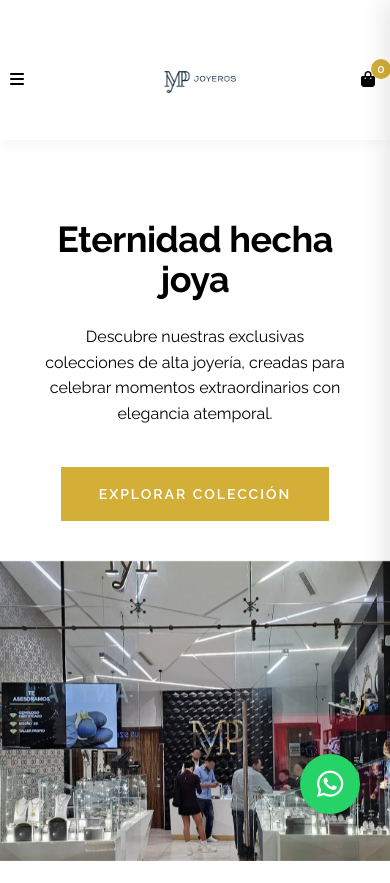
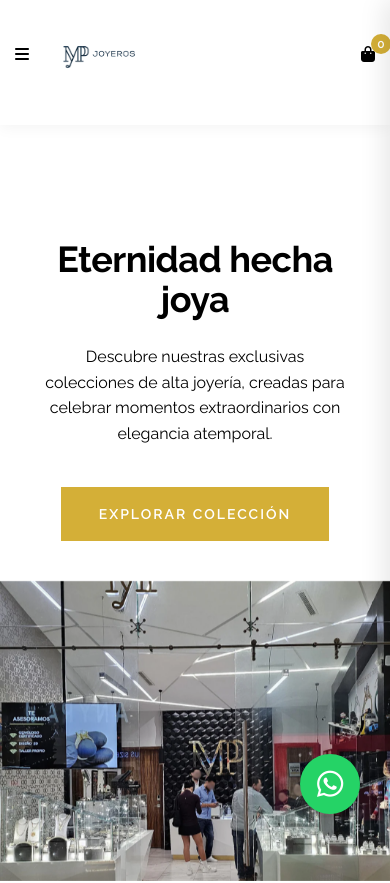
Before and after one commit to SMperfumesarabes/catalogo, a plain HTML site: page index.html in a window 390 px wide. Shown: the top 883 px of the page. Drawn offline with Linux system fonts and the light colour scheme.

Commit message:
fix header

```diff
--- a/styles.css
+++ b/styles.css
@@ -1019,55 +1019,85 @@ footer {
 }
 
 @media (max-width: 768px) {
-    /* Añade o modifica esto */
+    /* Header fijo optimizado */
     header {
         position: fixed;
         top: 0;
+        left: 0;
         width: 100%;
+        height: auto;
         z-index: 1000;
         background: var(--white);
-        box-shadow: 0 2px 15px rgba(0, 0, 0, 0.05);
-        padding: 15px 0;
-        transition: var(--transition);
+        box-shadow: 0 2px 10px rgba(0, 0, 0, 0.1);
+        padding: 10px 0;
+        transition: none;
     }
 
-    /* Y añade esto para compensar el espacio */
+    /* Compensación de espacio mejorada */
+    body {
+        padding-top: 80px !important;
+    }
+
     .app-container {
-        padding-top: 80px;
+        min-height: calc(100vh - 80px);
+        overflow-x: hidden;
+        padding-top: 0;
     }
+
+    /* Estructura del header */
     .header-container {
-        flex-wrap: wrap;
-        justify-content: space-between;
-        transform: none;
-        transition: none;
-        padding: 10px;
+        display: flex;
+        flex-direction: column;
+        padding: 0 15px;
+        width: 100%;
+        margin: 0 auto;
     }
 
     .mobile-header-left {
         display: flex;
         align-items: center;
+        justify-content: space-between;
         width: 100%;
-        justify-content: space-between;
-        margin-bottom: 15px;
+        margin-bottom: 0;
     }
 
     .menu-toggle {
         order: -1;
         margin-right: 15px;
+        z-index: 1001;
     }
 
     .logo-link {
         order: 0;
+        flex-grow: 1;
+        text-align: center;
+    }
+
+    .logo-img {
+        height: 65px;
+        max-width: 100%;
+        transition: none;
     }
 
     .cart-icon {
         order: 1;
-        margin-right: 5px;
+        margin-right: 0;
+        z-index: 1001;
     }
 
     .header-right {
-        width: 100%;
-        justify-content: center;
+        display: none; /* Ocultar elementos no esenciales en móvil */
+    }
+
+    /* Ajuste para el contenido principal */
+    .hero {
+        margin-top: 20px;
+        padding-top: 0;
+    }
+
+    /* Menú móvil (si aplica) */
+    nav {
+        top: 80px !important; /* Ajustar según altura del header */
     }
 
     .social-links {
```
